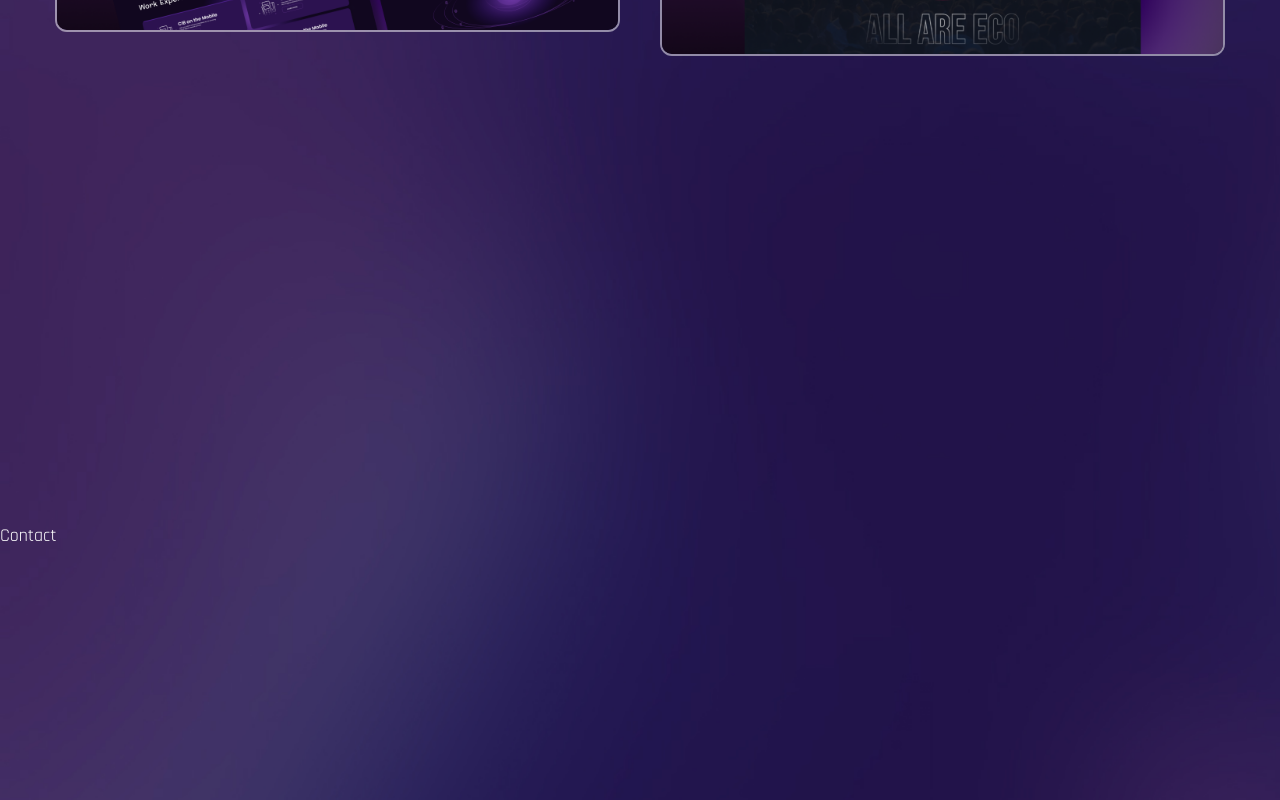
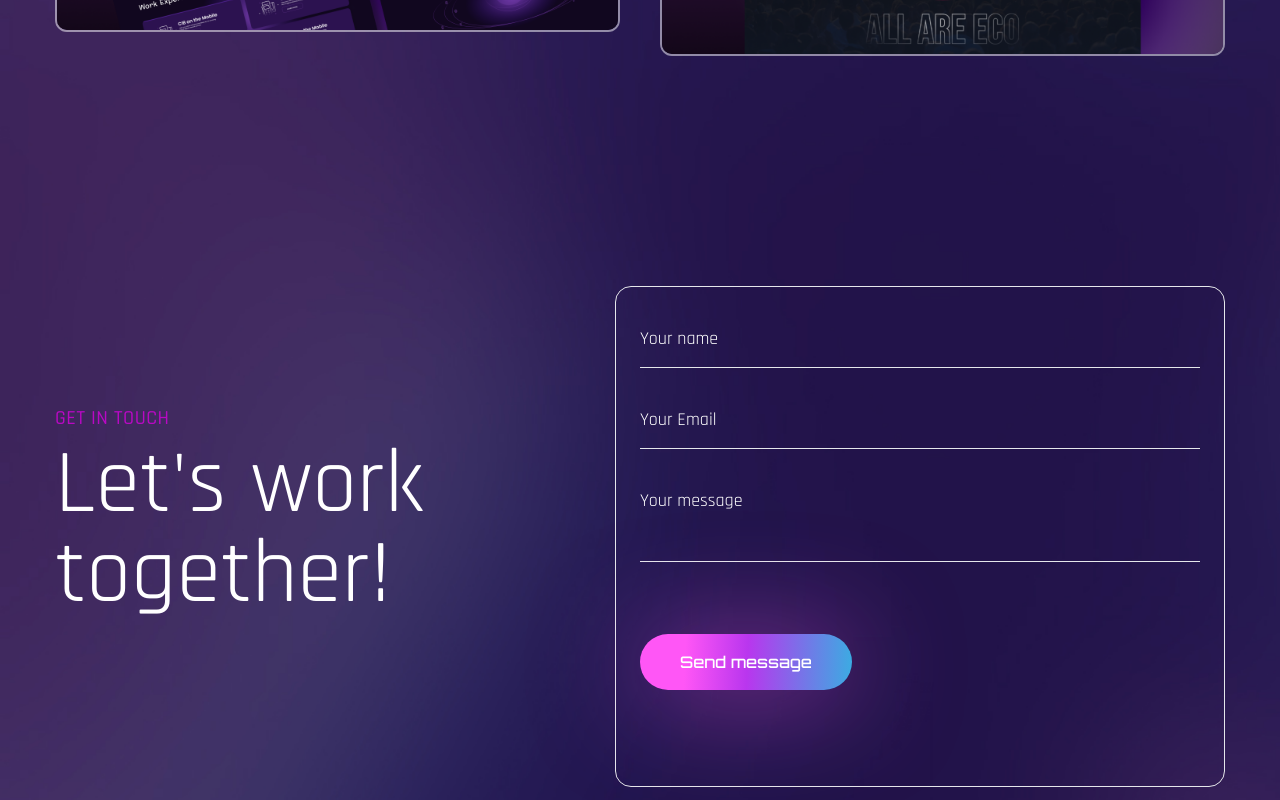
Before and after one commit to meraj2704/portfolio, a React (Create React App) app: page / in a window 1280 px wide. Shown: the part 3000-3800 px from the top of the page. Built offline with nearby package versions, Linux system fonts and the light colour scheme; a web font is replaced by a local one.

Commit message:
contact section done

```diff
--- a/src/components/Contact.js
+++ b/src/components/Contact.js
@@ -1,7 +1,35 @@
 import React from 'react';
-
+import {motion} from 'framer-motion';
+import {fadeIn} from '../variants';
 const Contact = () => {
-  return <div className='section' id='contact'>Contact</div>;
+  return <section className='py-16 lg:section' id='contact'>
+    <div className="container mx-auto">
+      <div className='flex flex-col lg:flex-row'>
+        <motion.div
+        variants={fadeIn('right', 0.3)}
+        initial='hidden'
+        whileInView={'show'}
+        viewport={{ once: false, amount: 0.3 }}
+        className='flex-1 flex justify-start items-center'>
+            <div>
+              <h4 className='text-xl uppercase text-accent font-medium mb-2 tracking-wide'>Get in touch</h4>
+              <h2 className='text-[45px] lg:text-[90px] leading-none mb-12 '>Let's work <br />together!</h2>
+            </div>
+        </motion.div>
+        <motion.form
+        variants={fadeIn('left', 0.3)}
+        initial='hidden'
+        whileInView={'show'}
+        viewport={{ once: false, amount: 0.3 }}
+        className='flex-1 border rounded-2xl flex flex-col items-start gap-y-6 p-6 pb-24' action="">
+          <input className='bg-transparent border-b py-3 outline-none w-full placeholder:text-white focus:border-accent transition-all' type="text" placeholder='Your name' />
+          <input className='bg-transparent border-b py-3 outline-none w-full placeholder:text-white focus:border-accent transition-all' type="email" placeholder='Your Email' />
+          <textarea className='bg-transparent border-b py-3 outline-none w-full placeholder:text-white focus:border-accent transition-all resize-none mb-12' placeholder='Your message'></textarea>
+          <button className='btn btn-lg'>Send message</button>
+        </motion.form>
+      </div>
+    </div>
+  </section>;
 };
 
 export default Contact;
--- a/src/components/Header.js
+++ b/src/components/Header.js
@@ -1,5 +1,5 @@
 import React from 'react';
-import {Link} from 'react-scroll';
+// import {Link} from 'react-scroll';
 const Header = () => {
   return <header className=' py-8'>
     <div className="container mx-auto">
```
